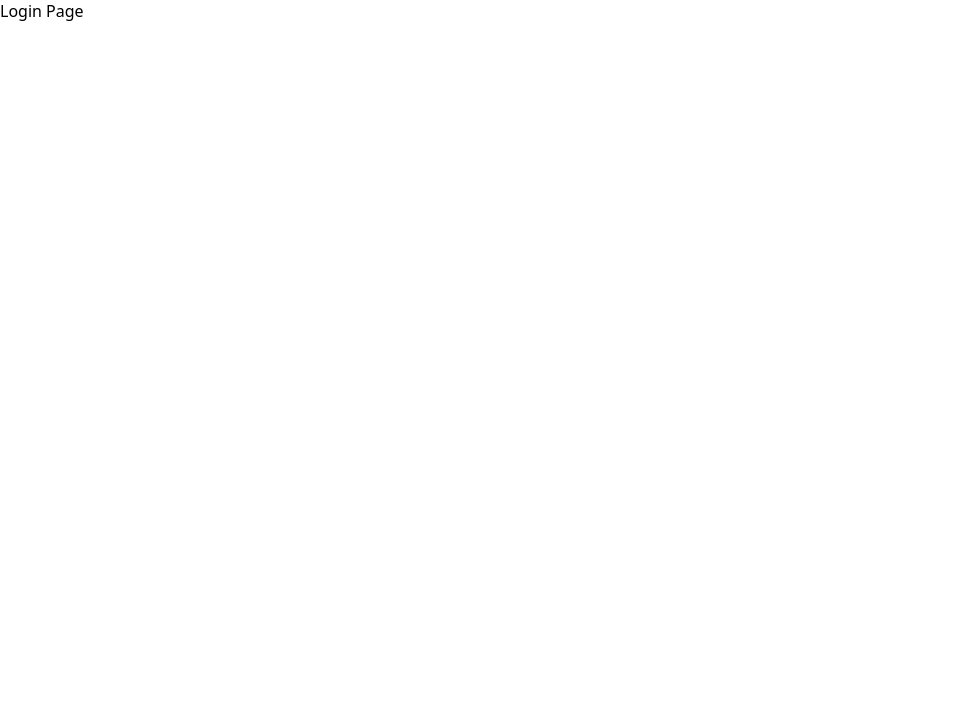
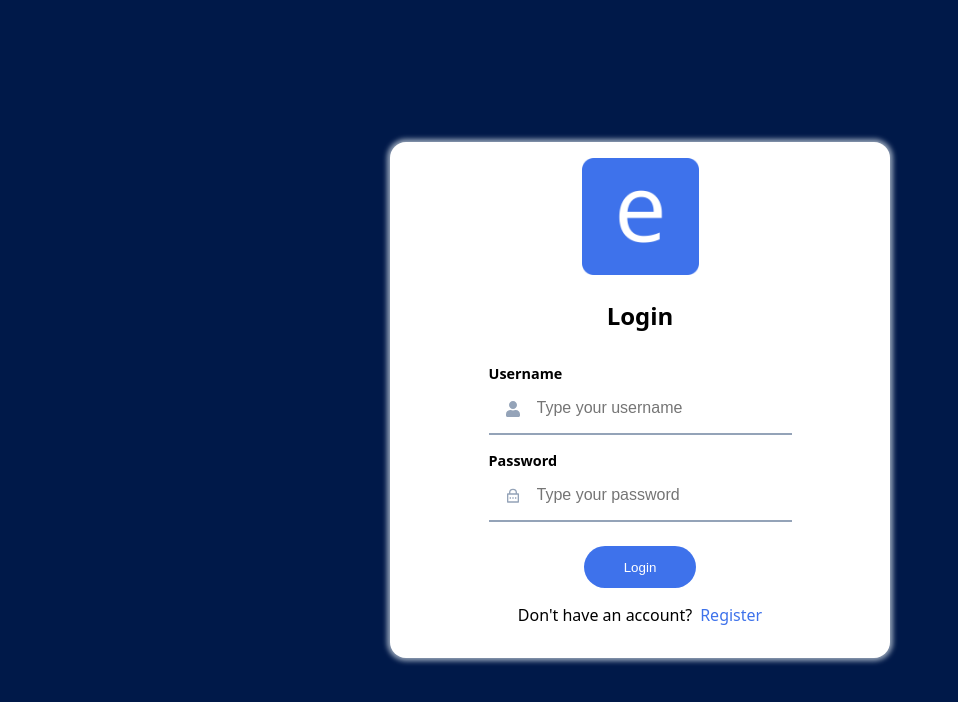
Before and after one commit to mpark4656/event-management, a React (Vite) app in the folder client/: page /login in a window 1280 px wide. Shown: the top 702 px of the page, without its empty margins (0-958 px from the left). Built offline with nearby package versions, Linux system fonts and the light colour scheme.

Commit message:
Design the login page
Add styled components

```diff
--- a/client/package.json
+++ b/client/package.json
@@ -12,7 +12,7 @@
 	"dependencies": {
 		"react": "^18.2.0",
 		"react-dom": "^18.2.0",
-		"react-icons": "^4.8.0",
+		"react-icons": "^4.10.1",
 		"react-router-dom": "^6.10.0",
 		"styled-components": "^5.3.10"
 	},
--- /dev/null
+++ b/client/src/components/BasicButton.jsx
@@ -0,0 +1,15 @@
+import BasicButtonWrapper from '../styled/components/BasicButtonWrapper';
+
+const BasicButton = ({label, type, secondaryClass, onClick}) => {
+	return (
+		<BasicButtonWrapper>
+			<button
+				type={type}
+				className={`btn btn-${secondaryClass}`}
+				onClick={onClick}
+			>{label}</button>
+		</BasicButtonWrapper>
+	)
+}
+
+export default BasicButton;
--- /dev/null
+++ b/client/src/components/BasicTextField.jsx
@@ -0,0 +1,19 @@
+import BasicTextFieldWrapper from '../styled/components/BasicTextFieldWrapper';
+
+const BasicTextField = ({label, id, type, icon, name, placeholder}) => {
+	const Icon = icon;
+	return (
+		<BasicTextFieldWrapper>
+			<label htmlFor={id}>{label}</label>
+			<input
+				id={id}
+				type={type}
+				name={name}
+				placeholder={placeholder}
+			/>
+			{Icon && <Icon className="form-input-icon" />}
+		</BasicTextFieldWrapper>
+	);
+}
+
+export default BasicTextField;
--- a/client/src/index.css
+++ b/client/src/index.css
@@ -6,6 +6,27 @@
 	box-sizing: border-box;
 }
 
+:root {
+	--white: #ffffff;
+	--black: #000000;
+
+	/* primary */
+	--primary-400: rgb(62, 114, 235);
+	--primary-900: rgb(0, 25, 73);
+
+	/* grey */
+	--grey-50: #f8fafc;
+	--grey-100: #f1f5f9;
+	--grey-200: #e2e8f0;
+	--grey-300: #cbd5e1;
+	--grey-400: #94a3b8;
+	--grey-500: #64748b;
+	--grey-600: #475569;
+	--grey-700: #334155;
+	--grey-800: #1e293b;
+	--grey-900: #0f172a;
+}
+
 html {
 	font-size: 100%;
 	font-family: system-ui, -apple-system, BlinkMacSystemFont, 'Segoe UI', Roboto,
--- a/client/src/pages/ErrorPage.jsx
+++ b/client/src/pages/ErrorPage.jsx
@@ -1,5 +1,5 @@
 import img from '../assets/images/error-404.svg';
-import ErrorWrapper from '../styled/ErrorWrapper';
+import ErrorWrapper from '../styled/pages/ErrorWrapper';
 
 const ErrorPage = () => {
 	return (
--- a/client/src/pages/LoginPage.jsx
+++ b/client/src/pages/LoginPage.jsx
@@ -1,6 +1,34 @@
+import LoginWrapper from '../styled/pages/LoginWrapper';
+import logo from '../assets/images/logo.png';
+import BasicTextField from '../components/BasicTextField';
+import BasicButton from '../components/BasicButton';
+import { RiLockPasswordLine } from 'react-icons/ri';
+import { FaUser } from 'react-icons/fa';
+import { Link } from 'react-router-dom';
+
 const LoginPage = () => {
 	return (
-		<div>Login Page</div>
+		<LoginWrapper>
+			<section>
+				<img src={logo}></img>
+				<h1>Login</h1>
+				<BasicTextField
+					label="username" id="username" type="text"
+					icon={FaUser} name="username" placeholder="Type your username"
+				/>
+				<BasicTextField
+					label="password" id="password" type="password"
+					icon={RiLockPasswordLine} name="password" placeholder="Type your password"
+				/>
+				<div className="bottom-group">
+					<BasicButton type="button" label="login" secondaryClass="primary"/>
+					<p>
+						Don't have an account?
+						<Link to="/register" className="link-btn">Register</Link>
+					</p>
+				</div>
+			</section>
+		</LoginWrapper>
 	);
 };
 
--- /dev/null
+++ b/client/src/styled/components/BasicButtonWrapper.jsx
@@ -0,0 +1,20 @@
+import styled from 'styled-components';
+
+const BasicButtonWrapper = styled.span`
+	.btn {
+		border: none;
+		border-radius: 3em;
+		padding: 1em 3em;
+		cursor: pointer;
+		text-transform: capitalize;
+	}
+	.btn-primary {
+		background-color: var(--primary-400);
+		color: var(--white);
+	}
+	.btn-primary:hover {
+		background-color: var(--primary-900);
+	}
+`;
+
+export default BasicButtonWrapper;
--- /dev/null
+++ b/client/src/styled/components/BasicTextFieldWrapper.jsx
@@ -0,0 +1,34 @@
+import styled from 'styled-components';
+
+const BasicTextFieldWrapper = styled.div`
+	display: flex;
+	flex-direction: column;
+	position: relative;
+	margin: 0.5em 0;
+	label {
+		text-transform: capitalize;
+		font-size: 0.9em;
+		font-weight: 550;
+	}
+	input {
+		border: none;
+		border-bottom: 2px solid var(--grey-400);
+		padding: 1em 3em;
+		font-size: 1em;
+	}
+	input:focus {
+		outline: none;
+		border-bottom: 2px solid var(--grey-800);
+	}
+	input:focus + .form-input-icon {
+		color: var(--grey-800);
+	}
+	.form-input-icon {
+		position: absolute;
+		color: var(--grey-400);
+		top: 2.3em;
+		left: 1em;
+	}
+`;
+
+export default BasicTextFieldWrapper;
--- /dev/null
+++ b/client/src/styled/pages/LoginWrapper.jsx
@@ -0,0 +1,41 @@
+import styled from 'styled-components';
+
+const LoginWrapper = styled.main`
+	height: 100vh;
+	background-color: var(--primary-900);
+	display: flex;
+	flex-direction: column;
+	justify-content: center;
+	align-items: center;
+	img {
+		width: 25%;
+	}
+	section {
+		background-color: var(--white);
+		width: 90%;
+		max-width: 500px;
+		border-radius: 1em;
+		padding: 1em;
+		box-shadow: 0 0 5px 3px var(--grey-400);
+		display: flex;
+		flex-direction: column;
+		align-items: center;
+	}
+	h1 {
+		margin: 1em 0;
+	}
+	.bottom-group {
+		display: flex;
+		flex-direction: column;
+		align-items: center;
+		gap: 1em;
+		margin: 1em 0;
+	}
+	.link-btn {
+		color: var(--primary-400);
+		text-decoration: none;
+		margin-left: 0.5em;
+	}
+`;
+
+export default LoginWrapper;
```
Also changed, not shown: client/src/assets/images/logo.png (added), client/src/styled/pages/ErrorWrapper.jsx (renamed from client/src/styled/ErrorWrapper.jsx), 1 other file (tests, documents, lock files or other folders).
